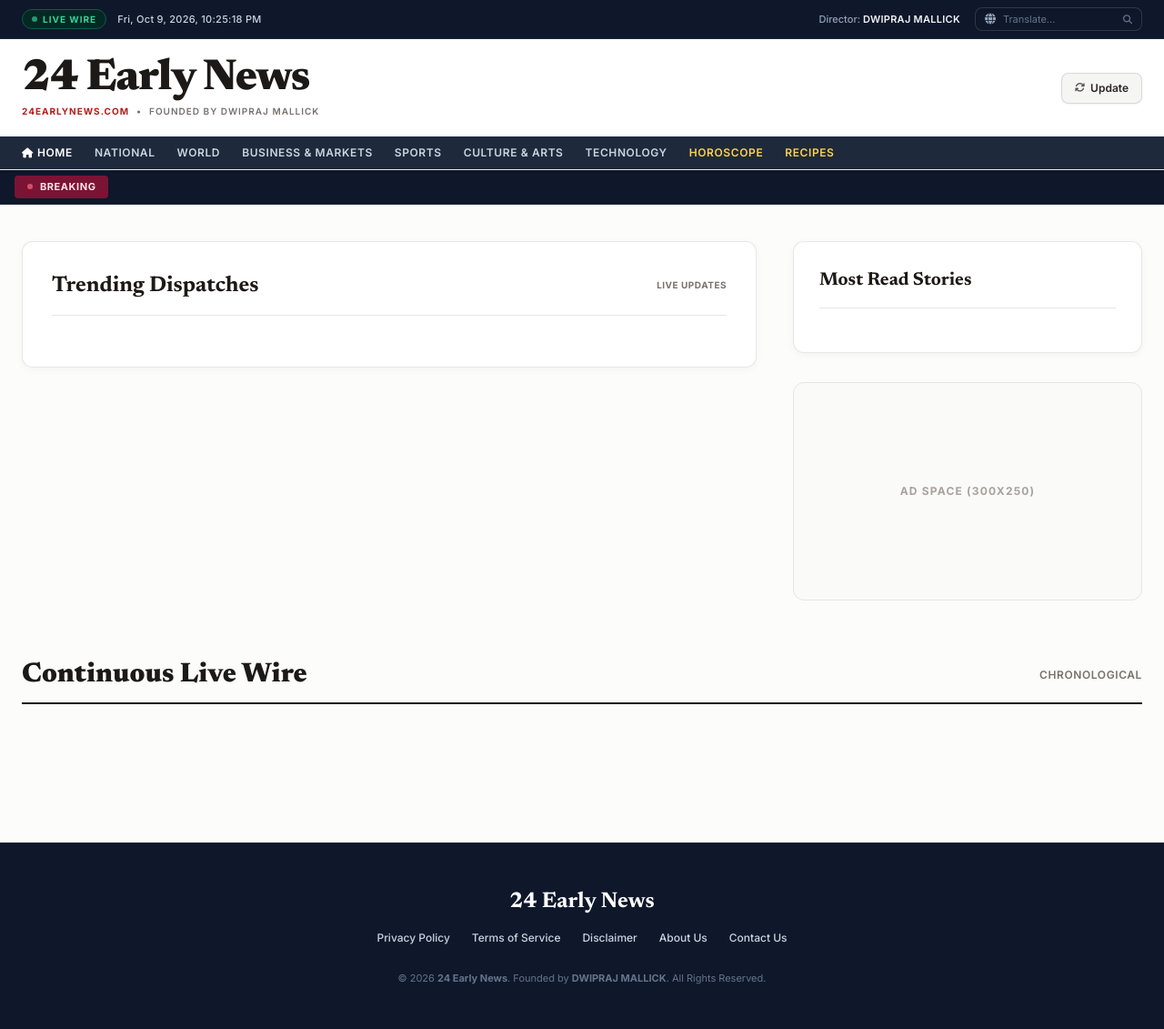
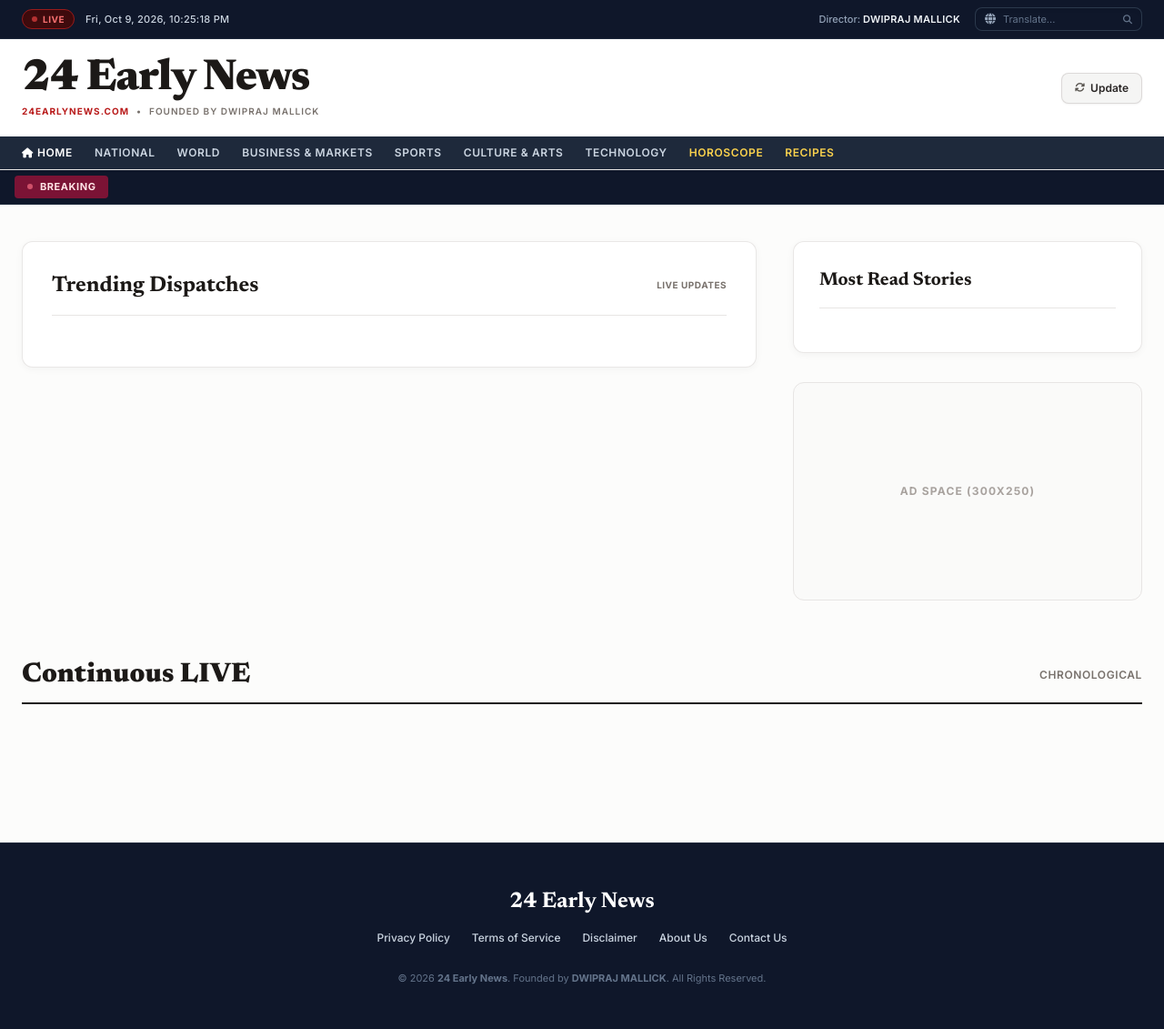
Before and after one commit to dwiprajm-byte/news-portal, a Flask app: template templates/index.html in a window 1280 px wide. Shown: the whole page at 91% size. Run offline with Flask 3, Linux system fonts and the light colour scheme; the template is opened without the code that fills it, so the values that code supplies are empty; some libraries are stand-ins or nearby versions.

Commit message:
Change green LIVE WIRE badge to solid pulsing red LIVE indicator

```diff
--- a/templates/index.html
+++ b/templates/index.html
@@ -47,9 +47,7 @@
 
       <!-- লাইভ ক্লক -->
       <div class="flex items-center space-x-3 notranslate">
-        <span class="inline-flex items-center text-[10px] uppercase font-bold tracking-widest text-emerald-400 bg-emerald-950/80 border border-emerald-800 px-2.5 py-0.5 rounded-full">
-          <span class="w-1.5 h-1.5 rounded-full bg-emerald-400 animate-pulse mr-1.5"></span> LIVE WIRE
-        </span>
+        <span class="inline-flex items-center text-[10px] uppercase font-black tracking-wider text-red-400 bg-red-950/90 border border-red-800 px-2.5 py-0.5 rounded-full shadow-inner"><span class="w-1.5 h-1.5 rounded-full bg-red-500 animate-pulse mr-1.5"></span>LIVE</span>
         <span id="liveClockDisplay" class="font-medium text-slate-300 tracking-wide text-[11px]"></span>
       </div>
 
@@ -240,7 +238,7 @@
     <section class="mt-16">
       <div class="flex items-center justify-between border-b-2 border-stone-900 pb-3 mb-8">
         <h2 class="editorial-title text-2xl sm:text-3xl font-extrabold text-stone-900">
-          Continuous Live Wire
+          Continuous LIVE
         </h2>
         <span class="text-xs font-semibold text-stone-500 uppercase tracking-wider">
           Chronological
```
